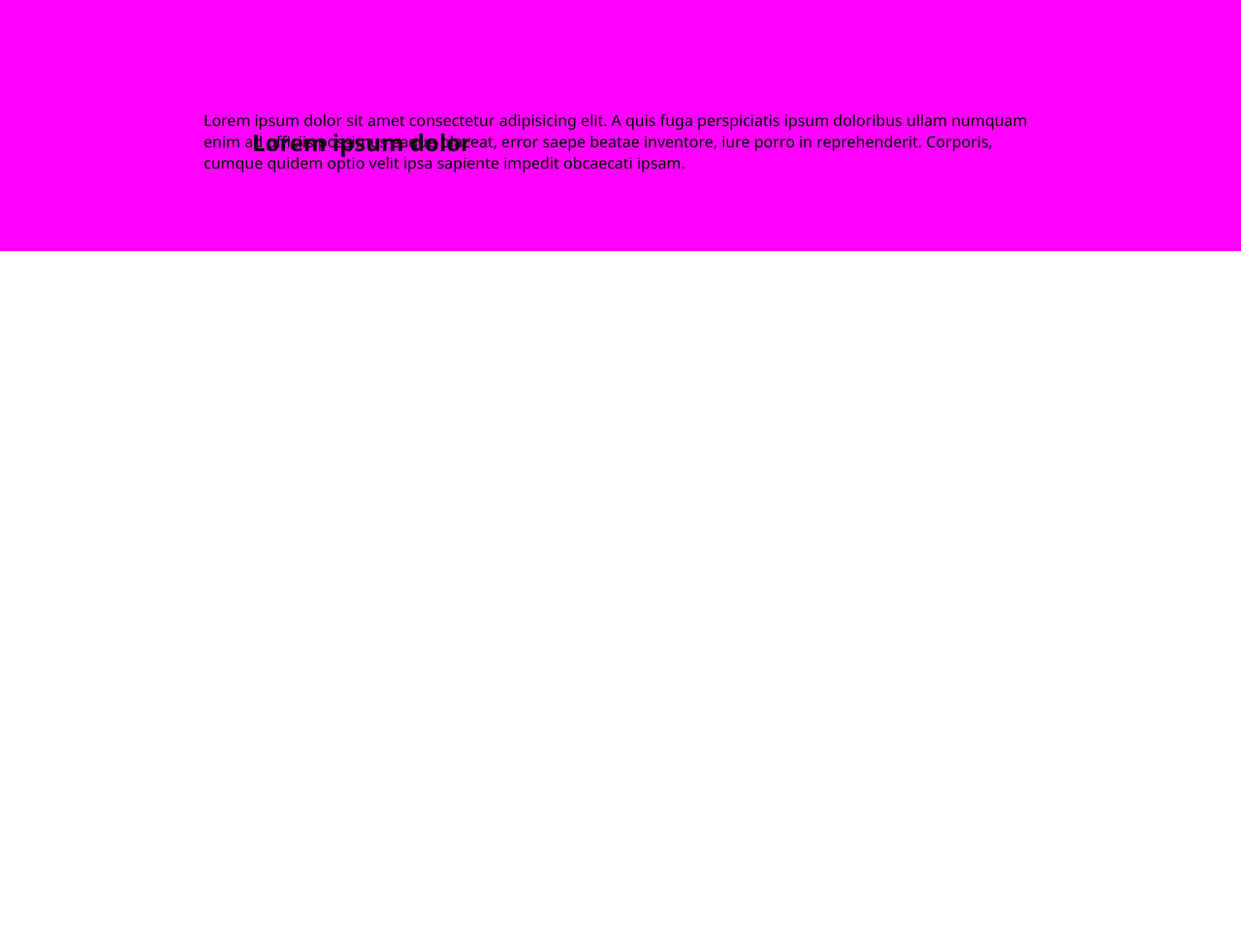
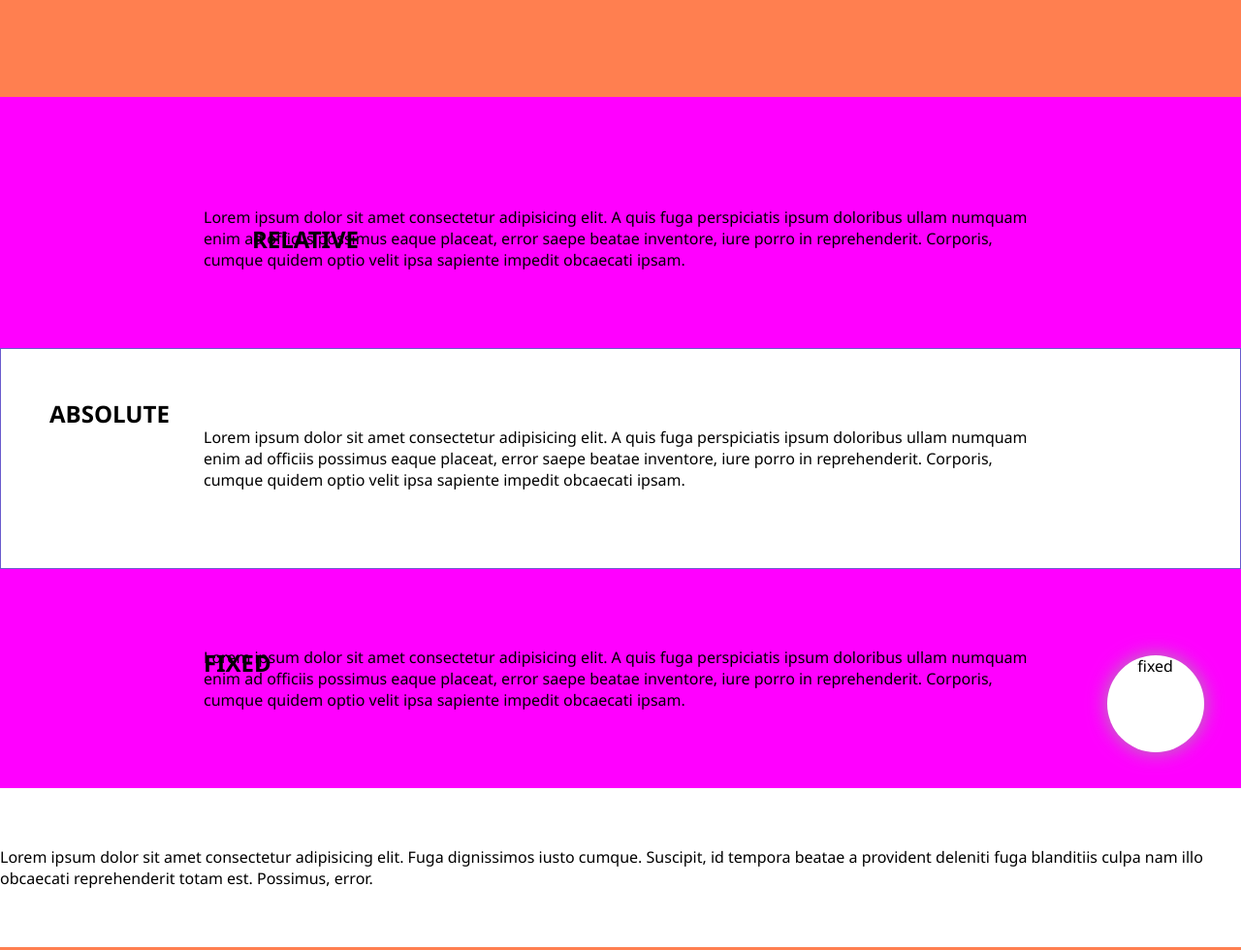
Before and after one commit to xrfg/uib-position, a plain HTML site: page index.html in a window 1280 px wide. Shown: the whole page at 97% size. Before the commit the page ends 800 px from the top, so only its background shows below. Drawn offline with Linux system fonts and the light colour scheme.

Commit message:
position absolute and fixed

```diff
--- a/index.html
+++ b/index.html
@@ -8,9 +8,10 @@
     <link rel="stylesheet" href="/styles/base.css" />
   </head>
   <body>
-    <section class="section-bg-pink">
+    <!--position relative-->
+    <section class="section-bg-pink example-relative">
       <div class="content-container">
-        <h1 class="headline">Lorem ipsum dolor</h1>
+        <h1 class="headline">RELATIVE</h1>
         <p>
           Lorem ipsum dolor sit amet consectetur adipisicing elit. A quis fuga
           perspiciatis ipsum doloribus ullam numquam enim ad officiis possimus
@@ -20,5 +21,43 @@
         </p>
       </div>
     </section>
+
+    <section class="section-bg-white example-absolute">
+      <div class="content-container">
+        <h1 class="headline">ABSOLUTE</h1>
+        <p>
+          Lorem ipsum dolor sit amet consectetur adipisicing elit. A quis fuga
+          perspiciatis ipsum doloribus ullam numquam enim ad officiis possimus
+          eaque placeat, error saepe beatae inventore, iure porro in
+          reprehenderit. Corporis, cumque quidem optio velit ipsa sapiente
+          impedit obcaecati ipsam.
+        </p>
+      </div>
+    </section>
+
+    <section class="section-bg-pink example-fixed">
+      <div class="content-container">
+        <h1 class="headline">FIXED</h1>
+        <p>
+          Lorem ipsum dolor sit amet consectetur adipisicing elit. A quis fuga
+          perspiciatis ipsum doloribus ullam numquam enim ad officiis possimus
+          eaque placeat, error saepe beatae inventore, iure porro in
+          reprehenderit. Corporis, cumque quidem optio velit ipsa sapiente
+          impedit obcaecati ipsam.
+        </p>
+      </div>
+    </section>
+
+    <div class="chat">
+      <p>fixed</p>
+    </div>
+    <section class="section-bg-white">
+      <p>
+        Lorem ipsum dolor sit amet consectetur adipisicing elit. Fuga
+        dignissimos iusto cumque. Suscipit, id tempora beatae a provident
+        deleniti fuga blanditiis culpa nam illo obcaecati reprehenderit totam
+        est. Possimus, error.
+      </p>
+    </section>
   </body>
 </html>
--- a/styles/main.css
+++ b/styles/main.css
@@ -1,10 +1,51 @@
+body {
+  padding: 10rem 0;
+  background-color: coral;
+}
+
 .section-bg-pink {
   background-color: magenta;
   padding: 6rem 0;
 }
 
-.headline {
+.section-bg-white {
+  background-color: rgb(255, 255, 255);
+  padding: 6rem 0;
+}
+
+.example-relative .headline {
   position: relative;
   top: 50px;
   left: 50px;
 }
+
+/* Position absolute
+ */
+.example-absolute {
+  position: relative;
+  border: 1px solid slateblue;
+}
+
+.example-absolute .headline {
+  position: absolute;
+  top: 50px;
+  left: 50px;
+}
+
+/* position fixed
+ */
+.example-fixed .headline {
+  position: fixed;
+}
+
+.chat {
+  position: fixed;
+  bottom: 3%;
+  right: 3%;
+  width: 100px;
+  height: 100px;
+  border-radius: 50%;
+  background-color: rgb(255, 255, 255);
+  box-shadow: 0 0 20px rgba(160, 160, 160, 0.9);
+  text-align: center;
+}
```
